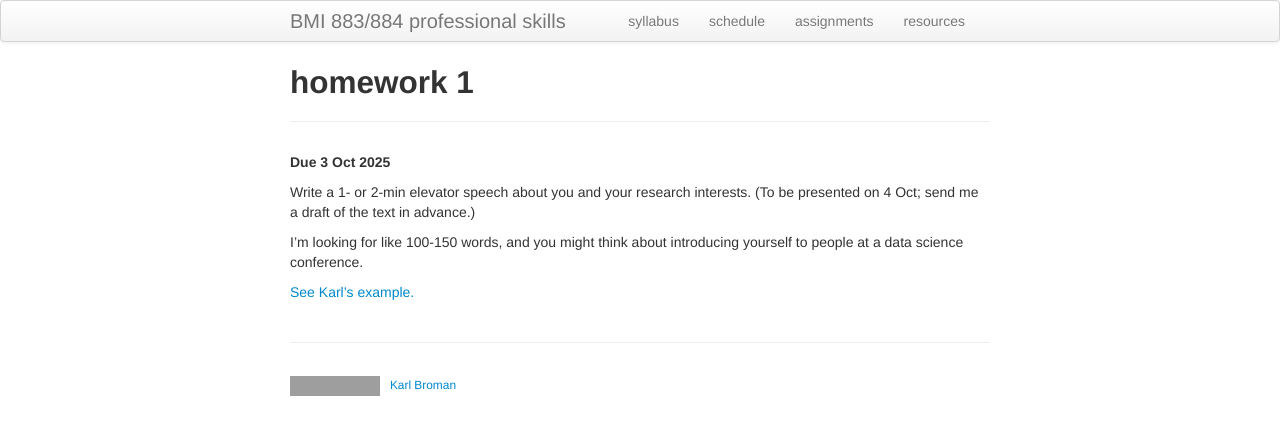
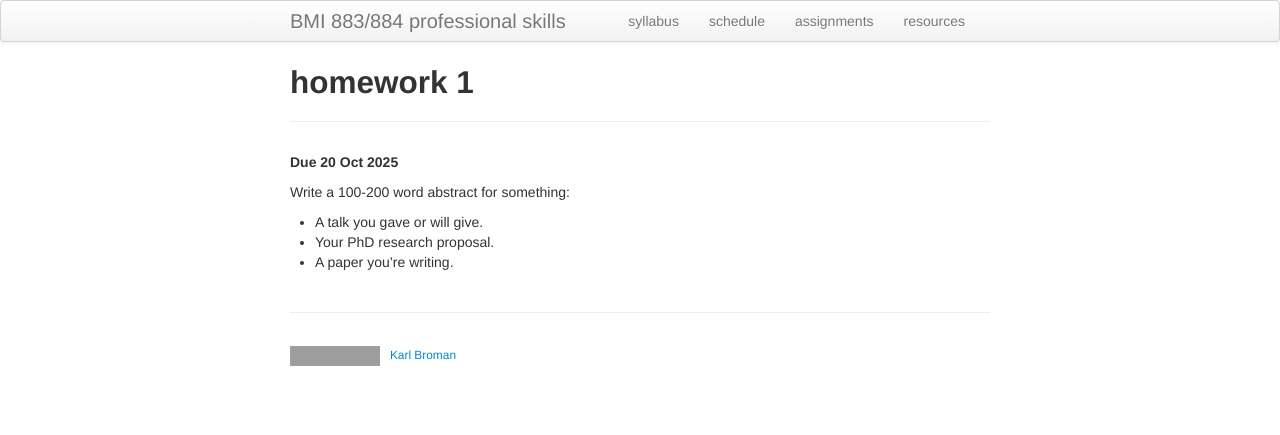
Before and after one commit to kbroman/BMI883, a Jekyll site: the page built from homework1.md, in a window 1280 px wide. Shown: the top 435 px of the page. Built offline with Jekyll 4.4.1, drawn with Linux system fonts in a browser that asks for light colours; grey boxes are pictures that could not be loaded.

Commit message:
link to homeworks; add deadlines

```diff
--- a/homework1.md
+++ b/homework1.md
@@ -1,15 +1,13 @@
 ---
 layout: page
 title: homework 1
-description: "First homework assignment for BMI 883/884, Biomedical data science professional skills, to write an elevator speech about your research."
+description: "First homework assignment for BMI 883, Biomedical data science professional skills, to write an abstract for something."
 ---
 
-**Due 3 Oct 2025**
+**Due 20 Oct 2025**
 
-Write a 1- or 2-min elevator speech about you and your research interests.
-(To be presented on 4 Oct; send me a draft of the text in advance.)
+Write a 100-200 word abstract for something:
 
-I'm looking for like 100-150 words, and you might think about
-introducing yourself to people at a data science conference.
-
-[See Karl's example.](elevator_speech_example.html)
+- A talk you gave or will give.
+- Your PhD research proposal.
+- A paper you're writing.
```
Also changed, not shown: assignments.md (+3 -0 lines), homework2.md (+8 -6 lines), index.md (+3 -0 lines), syllabus.md (+2 -0 lines).
